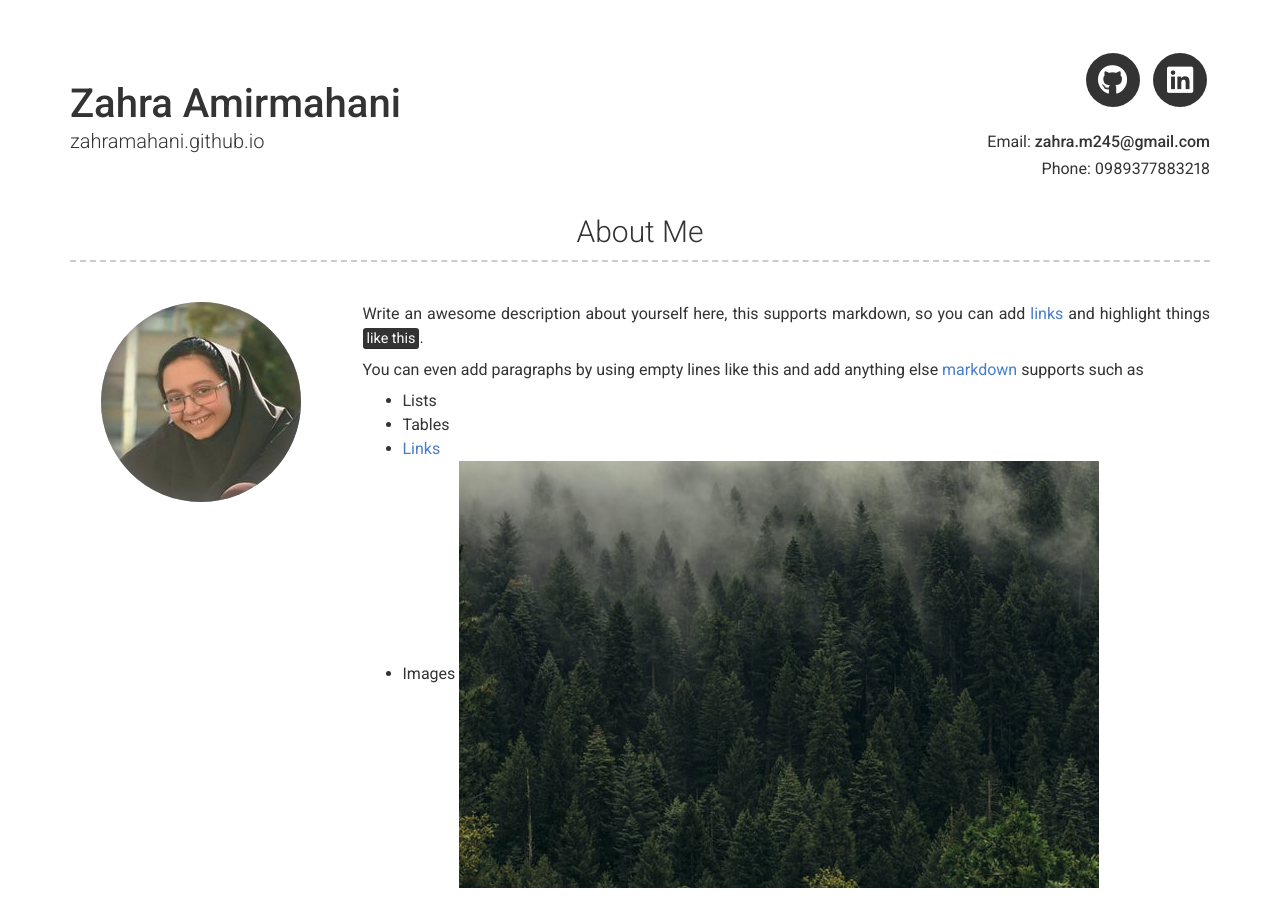
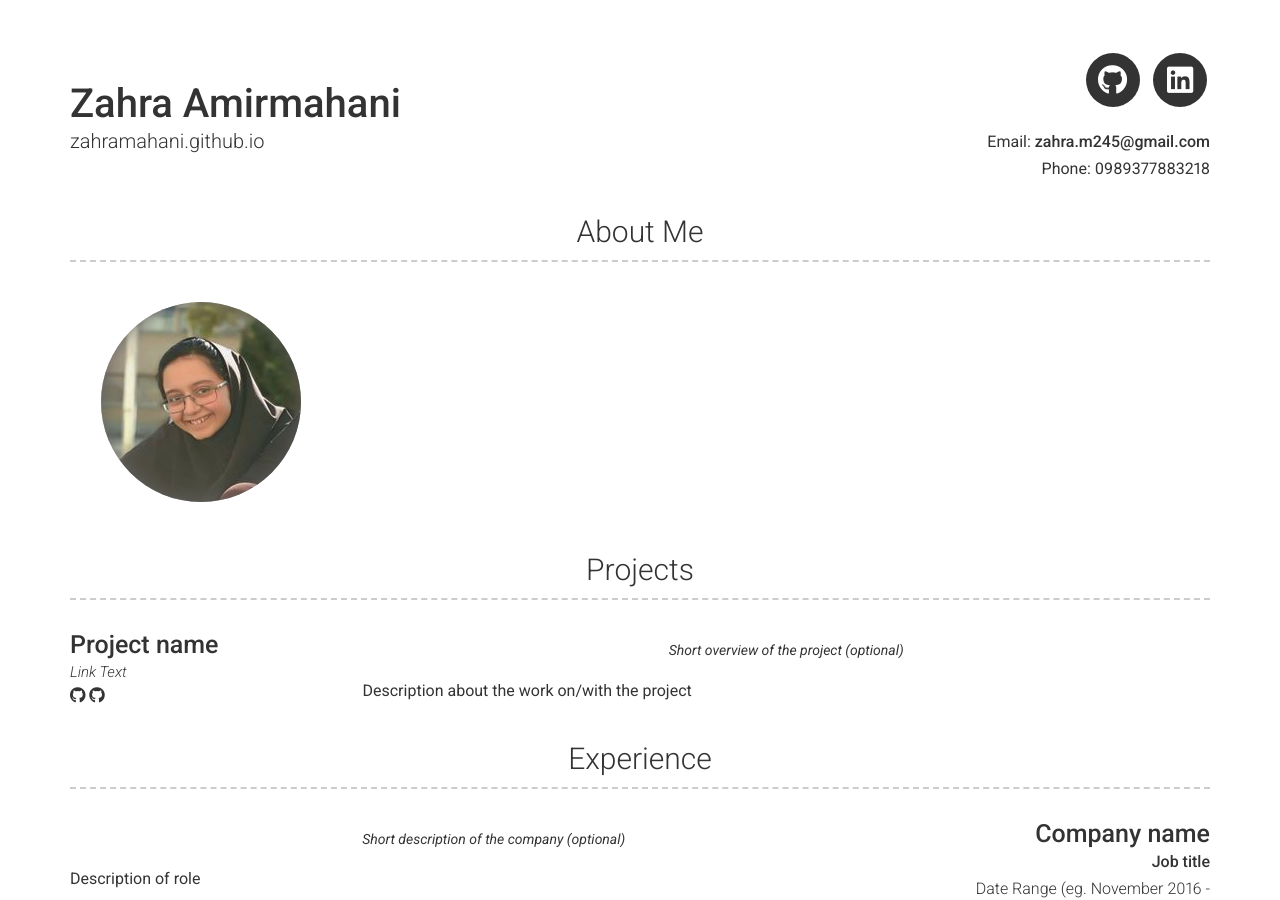
Before and after one commit to zahramahani/zahramahani.github.io, a Jekyll site: the page built from index.md, in a window 1280 px wide and 900 px high. Built offline with Jekyll 4.4.1, drawn with Linux system fonts in a browser that asks for light colours; nearby versions of some CDN libraries.

```diff
--- a/_config.yml
+++ b/_config.yml
@@ -39,14 +39,14 @@ linkedin_username: zahra mahani
 # About Section
 # about_title: About Me (Use this to override about section title)
 about_profile_image: images/zahra.png
-about_content: | # this will include new lines to allow paragraphs
-  Write an awesome description about yourself here, this supports markdown, so you can add [links](http://foobar.com) and highlight things <mark>like this</mark>.
+about_content:  # this will include new lines to allow paragraphs
+  # Write an awesome description about yourself here, this supports markdown, so you can add [links](http://foobar.com) and highlight things <mark>like this</mark>.
 
-  You can even add paragraphs by using empty lines like this and add anything else [markdown](https://www.markdownguide.org/getting-started#what-is-markdown) supports such as
-    - Lists
-    - Tables
-    - <a href="google.com">Links</a>
-    - Images ![alt text](/images/landscape-trees.jpg "Trees")
+  # You can even add paragraphs by using empty lines like this and add anything else [markdown](https://www.markdownguide.org/getting-started#what-is-markdown) supports such as
+  #   - Lists
+  #   - Tables
+  #   - <a href="google.com">Links</a>
+  #   - Images ![alt text](/images/landscape-trees.jpg "Trees")
 
 content:
   - title: Projects # Title for the section
```
